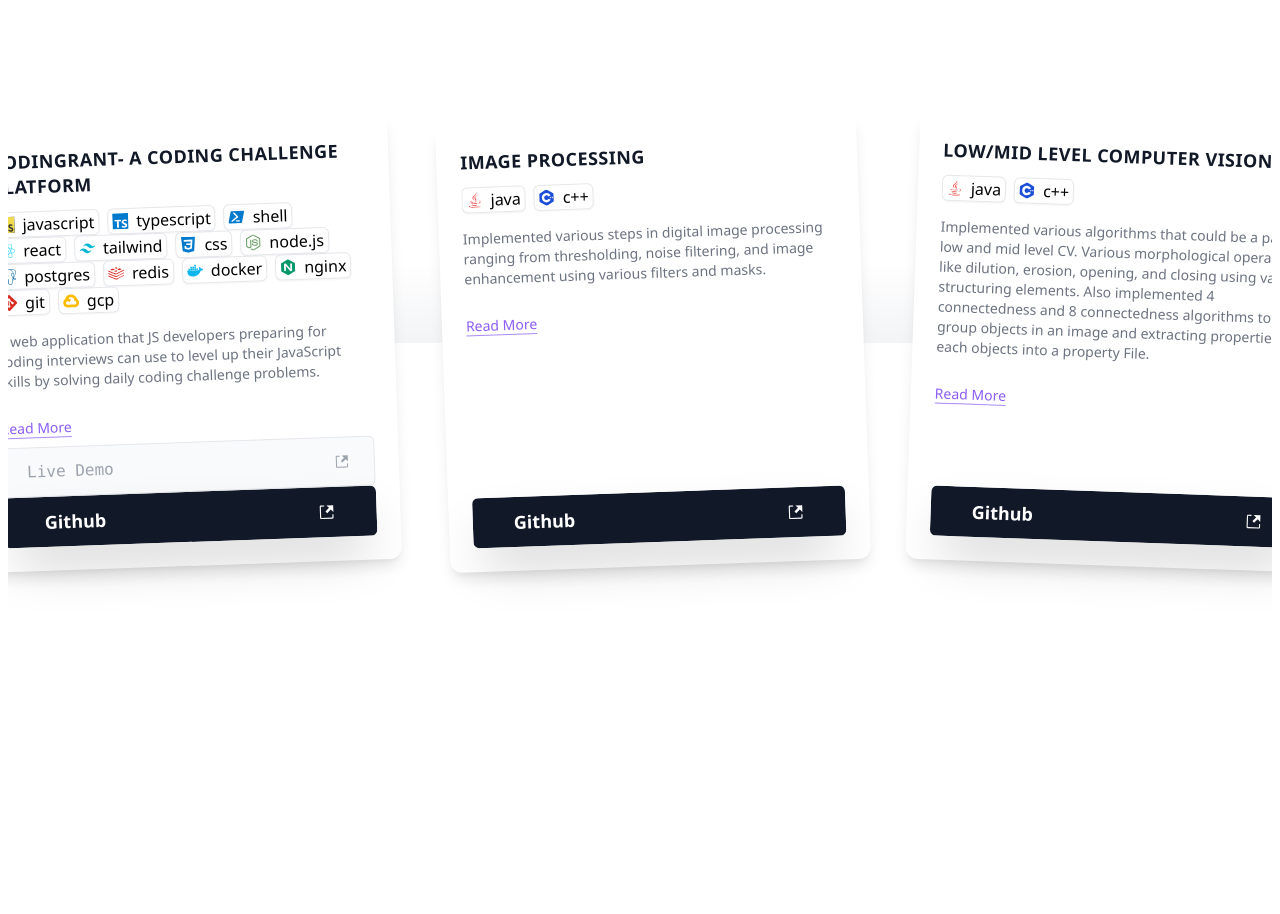
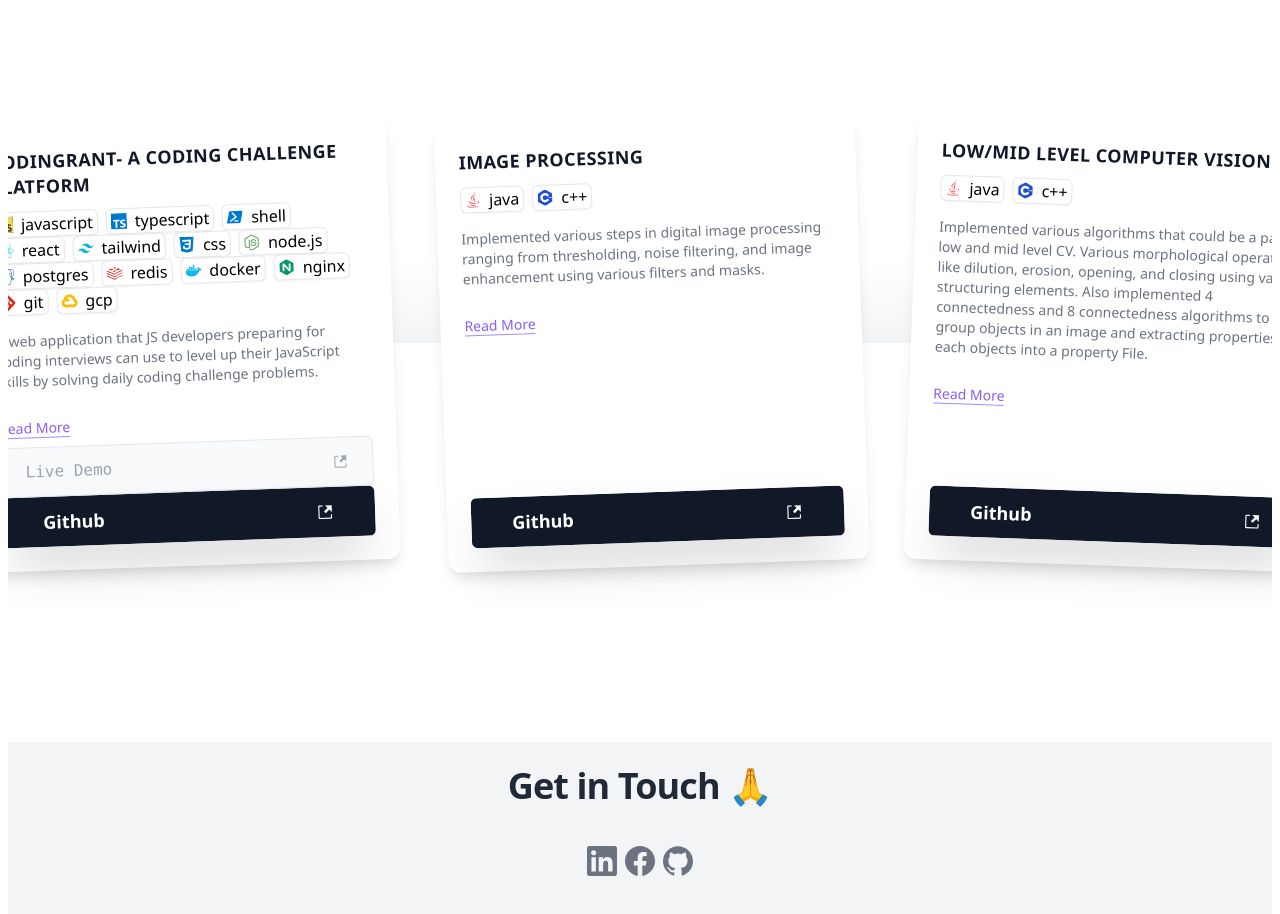
Before and after one commit to pawanbhatta178/pawann.com, a React (Create React App) app: page / in a window 1280 px wide. Shown: the part 1120-2034 px from the top of the page. Before the commit the page ends 1862 px from the top, so only its background shows below. Built offline with nearby package versions, Linux system fonts and the light colour scheme.

Commit message:
Contact Component added

```diff
--- a/src/App.tsx
+++ b/src/App.tsx
@@ -7,6 +7,7 @@ import { Button, buttonType } from './components/UI/Button';
 import {Icon } from "./components/UI/Icons";
 import { handleRedirectionToExternalLink } from './components/Logic/handleRedirectionToExternalLink';
 import {Logo } from "./components/UI/Logo";
+import { ContactCard } from "./components/UI/ContactCard";
 
 const myWorks= [{
   title: "CodingRant- A coding challenge platform",
@@ -108,10 +109,10 @@ function App() {
       <section className="relative">
         <HorizontalScrollingCards cards={myWorks} />
       </section>
-      <section ref={contactRef} className="page-component-wrapper text-center">
-
+      <section ref={contactRef} className=" flex flex-col items-center bg-gray-100 py-6 ">
+        <h2 className="z-0 text-3xl sm:text-3xl lg:text-4xl leading-none font-extrabold text-gray-800 tracking-tight mb-10 text-center">Get in Touch 🙏</h2>
+        <ContactCard email={"pawanhatta178@gmail.com"} social={["linkedin","facebook","github"]}/>
       </section>
-
 
     </div>
   );
--- /dev/null
+++ b/src/components/UI/ContactCard.tsx
@@ -0,0 +1,31 @@
+import React from 'react'
+import { SocialMediaIcon } from "./Icons";
+import { handleRedirectionToExternalLink } from "../Logic/handleRedirectionToExternalLink";
+
+
+
+interface ContactCardProps{
+    className?: string;
+    social?: string[];
+    phone?: string;
+    email?: string;
+}
+
+
+const socialLinks:{[key:string]:string} =
+{
+    linkedin: "https://www.linkedin.com/in/pawan-bhatta-02a5531a0/",
+    facebook: "https://www.facebook.com/pawan.bhatta.982/",
+    github:"https://github.com/pawanbhatta178"
+}
+
+
+const ContactCard:React.FC<ContactCardProps> = ({social, phone,email, className}) => {
+    return (
+        <div className={`text-3xl flex justify-around gap-x-2 pb-8 ${className}`}>
+            {social?.map(item => <SocialMediaIcon key={item} onClick={()=>handleRedirectionToExternalLink(socialLinks[item]) } className="" name={item}/>)}
+        </div>
+    )
+}
+
+export { ContactCard }
--- a/src/components/UI/Icons.tsx
+++ b/src/components/UI/Icons.tsx
@@ -1,5 +1,5 @@
 import React from 'react'
-import { SiTailwindcss, SiPostgresql, SiReact, SiTypescript, SiDocker, SiKubernetes, SiCplusplus,SiNodeDotJs, SiJava, SiPowershell, SiRedis, SiNginx, SiGooglecloud, SiAmazonaws, SiJavascript, SiPython , SiApachespark, SiCss3, SiGit} from "react-icons/si";
+import { SiTailwindcss, SiPostgresql, SiReact, SiTypescript, SiDocker, SiKubernetes, SiCplusplus,SiNodeDotJs, SiJava, SiPowershell, SiRedis, SiNginx, SiGooglecloud, SiAmazonaws, SiJavascript, SiPython , SiApachespark, SiCss3, SiGit, SiFacebook, SiGithub, SiLinkedin} from "react-icons/si";
 import { GoLinkExternal } from "react-icons/go";
 
 interface TechnologyIconsProps  {
@@ -76,7 +76,6 @@ interface iconProps{
 }
 
 
-
 const Icon: React.FC<iconProps> = ({ name, className }) => {
     if (name === "external_link") {
         return <GoLinkExternal className={`inline-flex ${className}`}/>
@@ -87,5 +86,27 @@ const Icon: React.FC<iconProps> = ({ name, className }) => {
 }
 
 
+interface SocialMediaIconsProps{
+    className?: string;
+    name: string;
+    onClick?: () => void;
+}
 
-export { TechnologyIcon, Icon };
+
+
+
+const SocialMediaIcon: React.FC<SocialMediaIconsProps> = ({ className, name , onClick}) => {
+    if (name === "facebook") {
+        return <SiFacebook onClick={onClick} className={`inline-flex text-gray-500 transition duration-200 ease-out hover:text-blue-950  ${className}`}/>
+    }
+    if (name === "linkedin") {
+        return <SiLinkedin onClick={onClick} className={`inline-flex text-gray-500 transition duration-300 ease-out hover:text-blue-760 ${className}`}/>
+    }
+    if (name === "github") {
+        return <SiGithub onClick={onClick} className={`inline-flex text-gray-500 duration-300 transition ease-out hover:text-gray-800 ${className}`}/>
+    }
+    return <GoLinkExternal className={`inline-flex text-blue-950 ${className}`}/>
+}
+
+
+export { TechnologyIcon, Icon, SocialMediaIcon};
--- a/tailwind.config.js
+++ b/tailwind.config.js
@@ -12,7 +12,9 @@ module.exports = {
           550: "#007acc",
           650: "#0064a5",
           750: "#06B6D4",
+          760: "#2867B2", //linkedin blue
           850: "#306998", //python blue
+          860: "#4267B2", //facebook blue
           950: "#4285f4", //google blue
         },
         green: {
```
